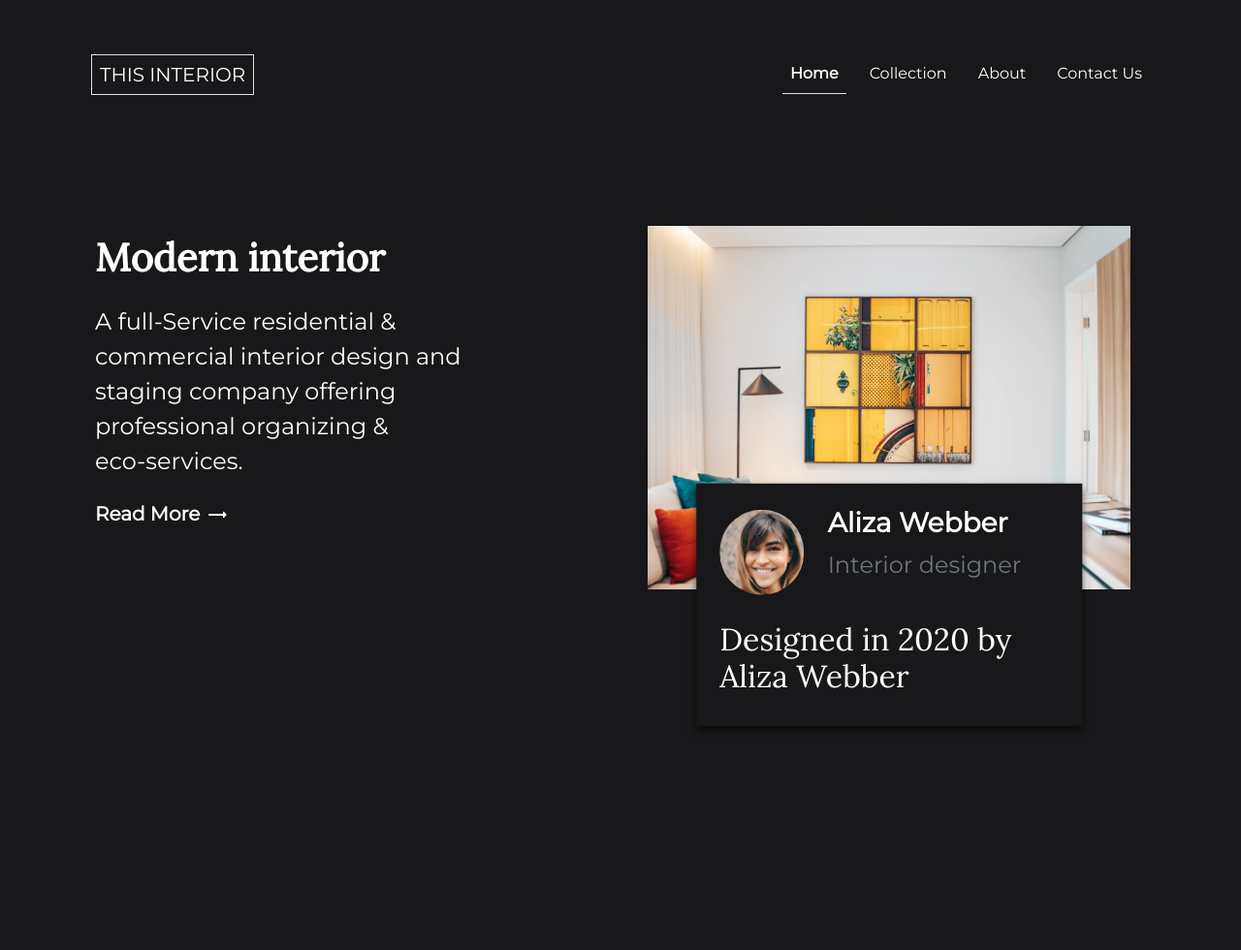
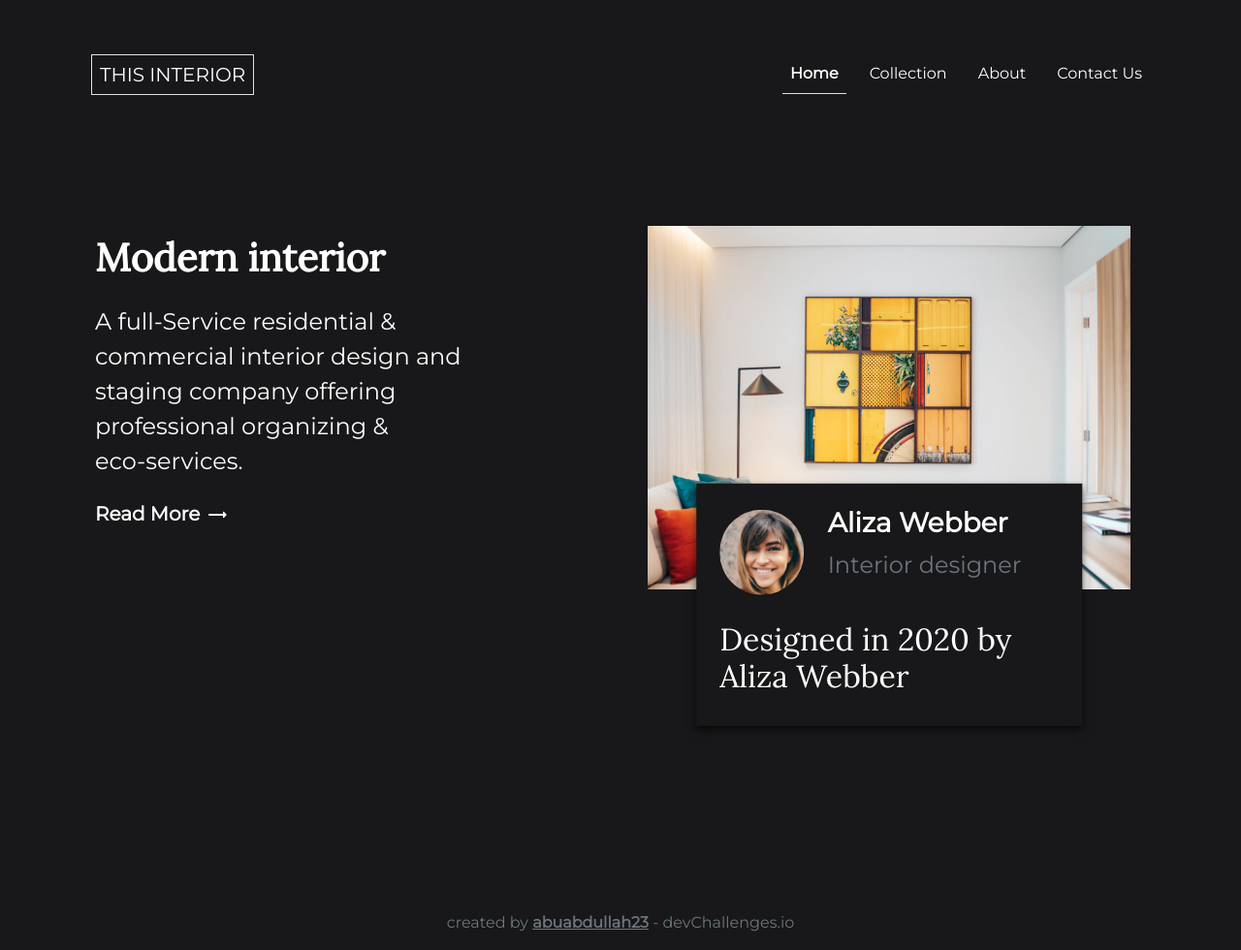
Before and after one commit to abuabdullah23/dev-challenge-03-interior-consultant, a plain HTML site: page index.html in a window 1280 px wide. Shown: the whole page at 97% size. Before the commit the page ends 800 px from the top, so only its background shows below. Drawn offline with Linux system fonts and the light colour scheme.

Commit message:
Footer section added

```diff
--- a/index.html
+++ b/index.html
@@ -76,10 +76,8 @@
                     <div class="mt-5 position-relative">
                         <img class="img-fluid w-full p-3" src="./images/photo1.png" alt="">
 
-                        <div
-                        class="position-absolute top-100 start-50 translate-middle w-75 mx-auto p-4"
-                        style="background-color: #181719; box-shadow: 0px 4px 8px 0px #0000009d;"
-                        >
+                        <div class="position-absolute top-100 start-50 translate-middle w-75 mx-auto p-4"
+                            style="background-color: #181719; box-shadow: 0px 4px 8px 0px #0000009d;">
                             <div class=" d-flex gap-4 align-items-center">
                                 <div class="w-25">
                                     <img class="img-fluid rounded-circle" src="./images/photo2.png"
@@ -99,6 +97,12 @@
         </section>
     </main>
 
+    <!-- Footer Section -->
+    <footer style="margin-top: 300px;">
+        <p class="text-secondary text-center">created by <b style="
+    font-weight: 700;
+        text-decoration-line: underline;">abuabdullah23</b> - devChallenges.io</p>
+    </footer>
 
     <!-- js file link -->
     <script src="./js/bootstrap.min.js"></script>
```
